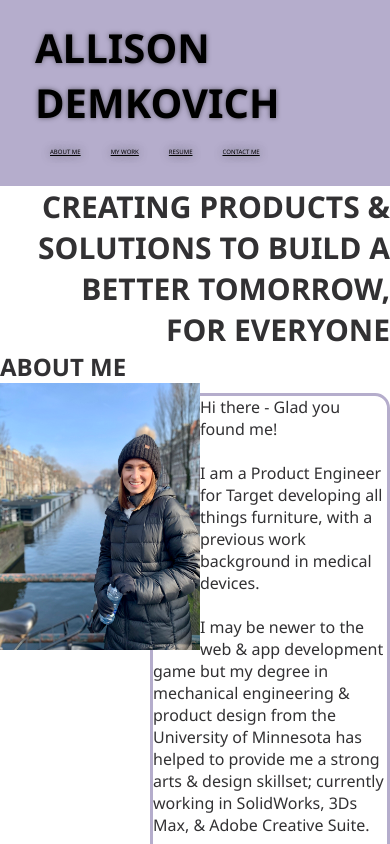
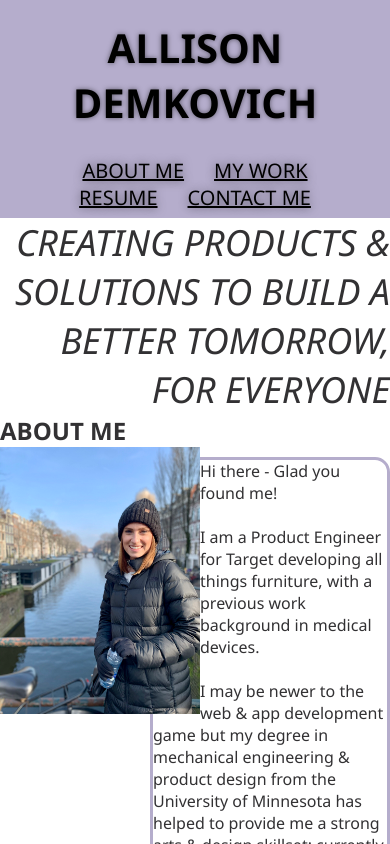
Before and after one commit to demkoa01/ADemkovich-Portfolio, a plain HTML site: page index.html in a window 390 px wide. Shown: the top 844 px of the page. Drawn offline with Linux system fonts and the light colour scheme.

Commit message:
begin smaller formatting

```diff
--- a/assets/style.css
+++ b/assets/style.css
@@ -65,10 +65,11 @@ header nav ul li a:hover {
 }
 
 /* hero style section */
-.hero {
+.hero h2 {
     font-weight: lighter;
+    font-style: italic;
     text-align: right;
-    font-size: 20px;
+    font-size: 36px;
 }
 
 /* about me stlye section */
@@ -170,3 +171,34 @@ footer a {
     text-decoration: none;
     color: var(--secondary-color);
 }
+
+/* Media query for smaller desktop screens & smaller */
+@media screen and (max-width:900px) {
+    header {
+    padding-bottom: 0;
+    justify-content: center;
+    position: relative;
+    }
+
+    header h1 {
+        width: 100%;
+        text-align: center;
+    }
+
+    header nav ul {
+        margin-top: 20px;
+        width: 100%;
+        justify-content: center;
+    }
+
+    header nav ul li a {
+        font-size: 20px;
+    }
+
+    footer {
+        text-align: center;
+        width: 100%;
+    }
+
+
+}
--- a/index.html
+++ b/index.html
@@ -34,7 +34,6 @@
 
         <!-- hero/jumbotron -->
         <section class="hero">
-            <div>
                 <div class="call-to-action">
                     <h2>CREATING PRODUCTS & SOLUTIONS TO BUILD A BETTER TOMORROW,</br>FOR EVERYONE</h2>
                 </div>
```
